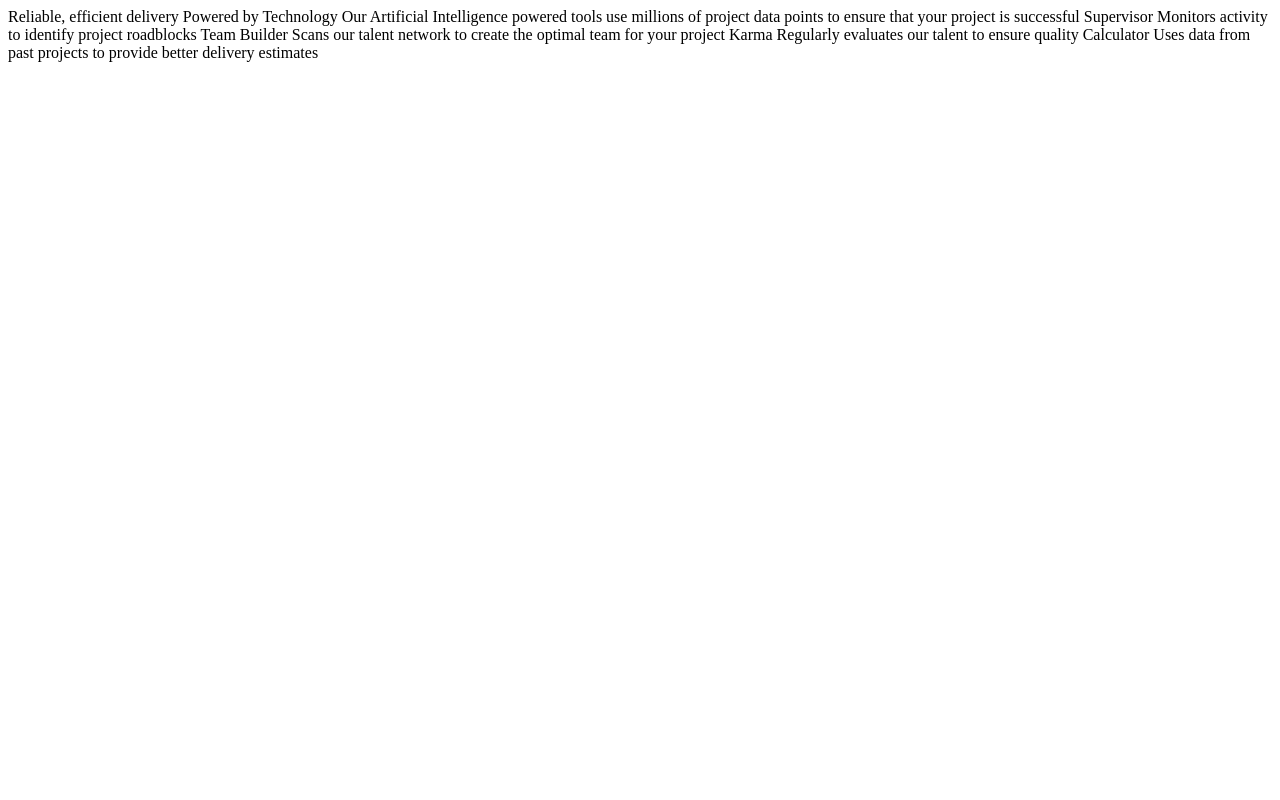
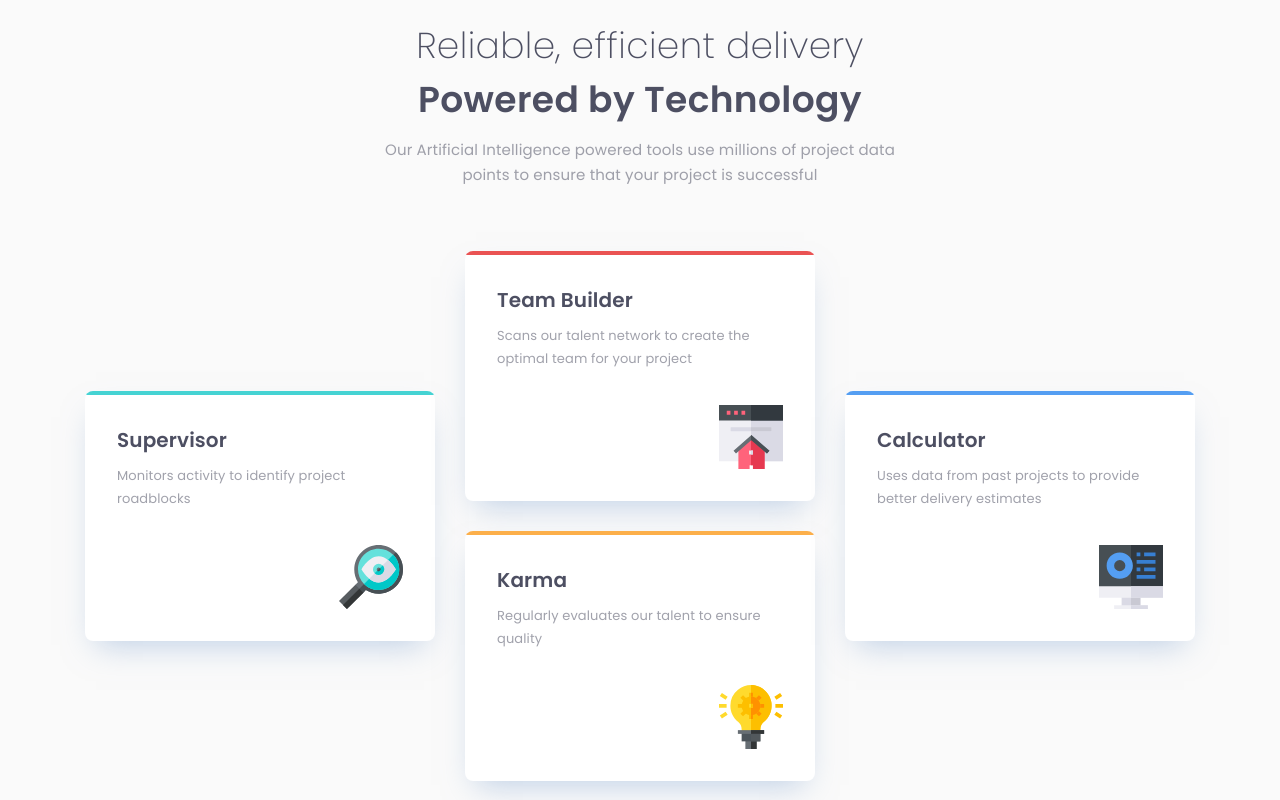
Before and after one commit to Volodymyr-Mospan/fm_four-card-feature-section-master, a plain HTML site: page index.html in a window 1280 px wide. Drawn offline with nearby package versions, Linux system fonts and the light colour scheme.

Commit message:
adds all mark up and styles

```diff
--- a/index.html
+++ b/index.html
@@ -1,33 +1,80 @@
 <!DOCTYPE html>
 <html lang="en">
-<head>
-  <meta charset="UTF-8">
-  <meta name="viewport" content="width=device-width, initial-scale=1.0">
+  <head>
+    <meta charset="UTF-8" />
+    <meta name="viewport" content="width=device-width, initial-scale=1.0" />
 
-  <title>Frontend Mentor | Four card feature section</title>
+    <title>Frontend Mentor | Four card feature section</title>
 
-</head>
-<body>
+    <link rel="preconnect" href="https://fonts.googleapis.com" />
+    <link rel="preconnect" href="https://fonts.gstatic.com" crossorigin />
+    <link
+      href="https://fonts.googleapis.com/css2?family=Poppins:wght@200;300;400;600&display=swap"
+      rel="stylesheet"
+    />
 
-  Reliable, efficient delivery
-  Powered by Technology
+    <link
+      rel="stylesheet"
+      href="https://cdnjs.cloudflare.com/ajax/libs/modern-normalize/2.0.0/modern-normalize.min.css"
+      integrity="sha512-4xo8blKMVCiXpTaLzQSLSw3KFOVPWhm/TRtuPVc4WG6kUgjH6J03IBuG7JZPkcWMxJ5huwaBpOpnwYElP/m6wg=="
+      crossorigin="anonymous"
+      referrerpolicy="no-referrer"
+    />
 
-  Our Artificial Intelligence powered tools use millions of project data points
-  to ensure that your project is successful
+    <link rel="stylesheet" href="./styles/styles.css" />
+  </head>
+  <body>
+    <div class="container">
+      <header>
+        <h1 class="visually-hidden">
+          Frontend Mentor | Four card feature section
+        </h1>
+      </header>
+      <main>
+        <section>
+          <div class="text-wrapper">
+            <h2 class="title main-title">
+              <spen class="noaccent-title">Reliable, efficient delivery</spen>
+              Powered by Technology
+            </h2>
 
-  Supervisor
-  Monitors activity to identify project roadblocks
+            <p class="mian-text">
+              Our Artificial Intelligence powered tools use millions of project
+              data points to ensure that your project is successful
+            </p>
+          </div>
 
-  Team Builder
-  Scans our talent network to create the optimal team for your project
+          <div class="cards-wrapper">
+            <div class="card first-card">
+              <h3 class="title">Supervisor</h3>
+              <p>Monitors activity to identify project roadblocks</p>
+            </div>
 
-  Karma
-  Regularly evaluates our talent to ensure quality
+            <div class="middle-cards-wrapper">
+              <div class="card second-card">
+                <h3 class="title">Team Builder</h3>
+                <p>
+                  Scans our talent network to create the optimal team for your
+                  project
+                </p>
+              </div>
 
-  Calculator
-  Uses data from past projects to provide better delivery estimates
+              <div class="card third-card">
+                <h3 class="title">Karma</h3>
+                <p>Regularly evaluates our talent to ensure quality</p>
+              </div>
+            </div>
 
-
-
-</body>
+            <div class="card forth-card">
+              <h3 class="title">Calculator</h3>
+              <p>
+                Uses data from past projects to provide better delivery
+                estimates
+              </p>
+            </div>
+          </div>
+        </section>
+      </main>
+    </div>
+  </body>
 </html>
--- /dev/null
+++ b/styles/styles.css
@@ -0,0 +1,181 @@
+:root {
+  --main-text-color: #4d4f6288;
+  --title-text-color: #4d4f62;
+
+  --main-bg-color: #fafafa;
+  --card-bg-color: #fff;
+
+  --card-color-first: hsl(180, 62%, 55%);
+  --card-color-second: hsl(0, 78%, 62%);
+  --card-color-third: hsl(34, 97%, 64%);
+  --card-color-forth: hsl(212, 86%, 64%);
+}
+
+.visually-hidden {
+  position: absolute;
+  width: 1px;
+  height: 1px;
+  margin: -1px;
+  border: 0;
+  padding: 0;
+  clip: rect(0 0 0 0);
+  overflow: hidden;
+}
+
+p,
+h1,
+h2,
+h3,
+h4 {
+  margin: 0;
+}
+
+body {
+  font-family: "Poppins", sans-serif;
+  font-weight: 400;
+  font-size: 13px;
+  line-height: 1.77;
+  letter-spacing: 0.01em;
+
+  color: var(--main-text-color);
+  background-color: var(--main-bg-color);
+}
+
+.container {
+  display: flex;
+  justify-content: center;
+  align-items: center;
+  width: 100%;
+  height: 100svh;
+  min-height: 762px;
+  max-width: 1440px;
+  padding-left: 32px;
+  padding-right: 32px;
+}
+
+.text-wrapper {
+  max-width: 540px;
+  margin-left: auto;
+  margin-right: auto;
+  margin-bottom: 64px;
+
+  text-align: center;
+}
+
+.title {
+  margin-bottom: 6px;
+
+  font-weight: 600;
+  font-size: 20px;
+  color: var(--title-text-color);
+}
+
+.main-title {
+  margin-bottom: 10px;
+
+  font-weight: 600;
+  font-size: 36px;
+  letter-spacing: 0.01em;
+  line-height: 1.5;
+}
+
+.noaccent-title {
+  font-weight: 275;
+  font-size: 36px;
+}
+
+.mian-text {
+  font-size: 15px;
+  line-height: 1.67;
+  letter-spacing: 0.01em;
+}
+
+.cards-wrapper {
+  display: flex;
+  gap: 30px;
+  align-items: center;
+}
+
+.middle-cards-wrapper {
+  display: flex;
+  flex-direction: column;
+  gap: 30px;
+}
+
+.card {
+  position: relative;
+  width: 350px;
+  height: 250px;
+  padding: 32px;
+
+  border-radius: 8px;
+  box-shadow: 0 15px 30px -11px rgba(131, 166, 210, 0.5);
+  background: var(--card-bg-color);
+
+  background-repeat: no-repeat;
+  background-position: bottom right;
+  background-origin: content-box;
+
+  overflow: auto;
+}
+
+.first-card {
+  background-image: url(../images/icon-supervisor.svg);
+}
+.second-card {
+  background-image: url(../images/icon-team-builder.svg);
+}
+.third-card {
+  background-image: url(../images/icon-karma.svg);
+}
+.forth-card {
+  background-image: url(../images/icon-calculator.svg);
+}
+
+.card::before {
+  content: "";
+  position: absolute;
+  top: 0;
+  left: 0;
+
+  width: 100%;
+  height: 4px;
+}
+
+.first-card::before {
+  background-color: var(--card-color-first);
+}
+.second-card::before {
+  background-color: var(--card-color-second);
+}
+.third-card::before {
+  background-color: var(--card-color-third);
+}
+.forth-card::before {
+  background-color: var(--card-color-forth);
+}
+
+/* .card::after {
+  content: "";
+  position: absolute;
+  bottom: 0;
+  right: 0;
+
+  width: 64px;
+  height: 64px;
+
+  background-image: url(../images/icon-supervisor.svg);
+}
+
+.first-card::after {
+  background-color: var(--card-color-first);
+}
+.second-card::after {
+  background-color: var(--card-color-second);
+}
+.third-card::after {
+  background-color: var(--card-color-third);
+}
+.forth-card::after {
+  background-color: var(--card-color-forth);
+} */
```
